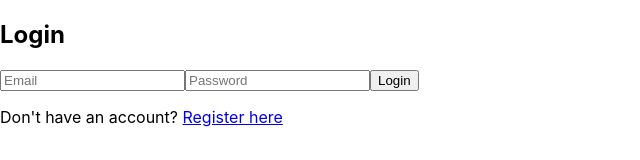
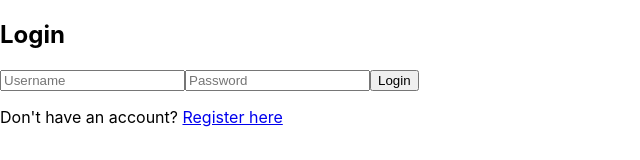
Before and after one commit to MajkiiWasTaken/HabitMind, a React (Create React App) app in the folder Frontend/: page / in a window 1280 px wide. Shown: the top 160 px of the page, without its empty margins (0-640 px from the left). Built offline with nearby package versions, Linux system fonts and the light colour scheme.

Commit message:
Removed indexes from dashboard, login via username

```diff
--- a/Frontend/src/components/Dashboard.js
+++ b/Frontend/src/components/Dashboard.js
@@ -31,7 +31,6 @@ function Dashboard() {
     <div>
       <h2>Welcome, {user.username}</h2>
       <p>Email: {user.email}</p>
-      <p>Index: {user.index}</p> {/* Display the index */}
     </div>
   );
 }
--- a/Frontend/src/components/Login.js
+++ b/Frontend/src/components/Login.js
@@ -3,15 +3,15 @@ import axios from 'axios';
 import { useNavigate, Link } from 'react-router-dom';
 
 function Login() {
-  const [email, setEmail] = useState('');
+  const [username, setUsername] = useState(''); // Changed to lowercase 'username'
   const [password, setPassword] = useState('');
   const navigate = useNavigate();
 
   const handleLogin = async (e) => {
     e.preventDefault();
-    console.log('Logging in user:', { email, password }); // Debugging log
+    console.log('Logging in user:', { username, password }); // Debugging log
     try {
-      const response = await axios.post('http://localhost:5000/api/users/login', { email, password });
+      const response = await axios.post('http://localhost:5000/api/users/login', { username, password }); // Changed to lowercase 'username'
       console.log('Login successful:', response.data); // Debugging log
       localStorage.setItem('token', response.data.token);
       localStorage.setItem('user', JSON.stringify(response.data.user)); // Store user details
@@ -25,10 +25,10 @@ function Login() {
     <form onSubmit={handleLogin}>
       <h2>Login</h2>
       <input
-        type="email"
-        placeholder="Email"
-        value={email}
-        onChange={(e) => setEmail(e.target.value)}
+        type="text" // Changed type to 'text'
+        placeholder="Username"
+        value={username}
+        onChange={(e) => setUsername(e.target.value)}
         required
       />
       <input
```
Also changed, not shown: 1 other file (tests, documents, lock files or other folders).
